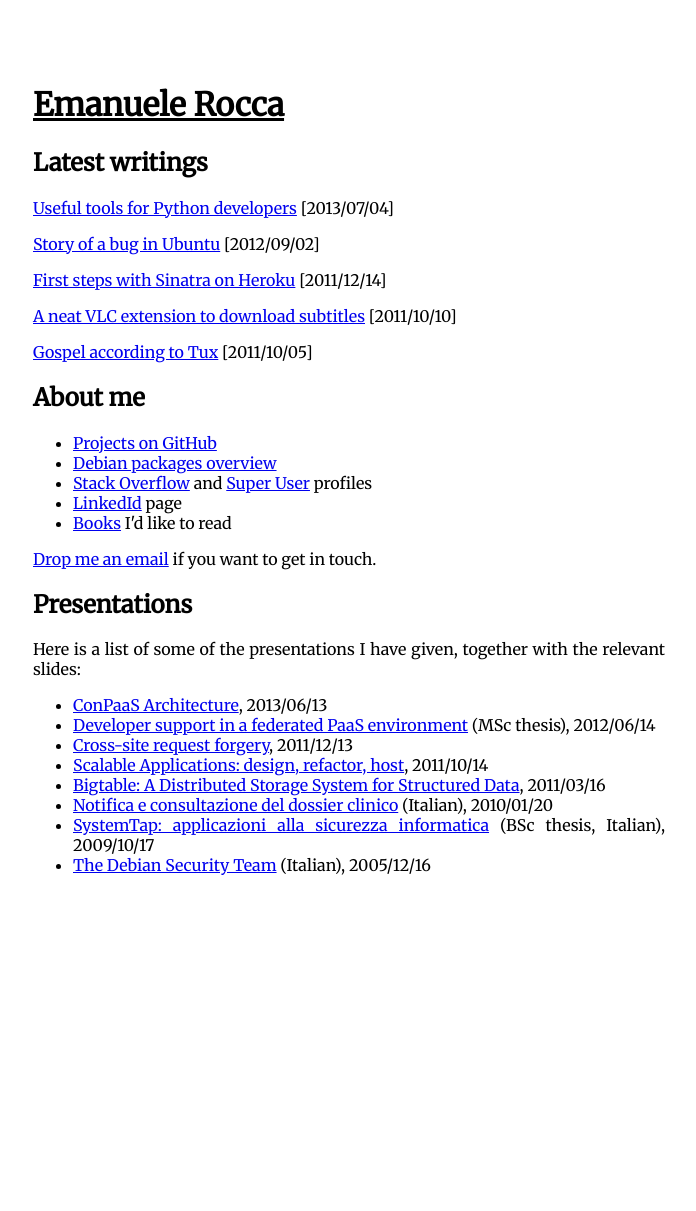
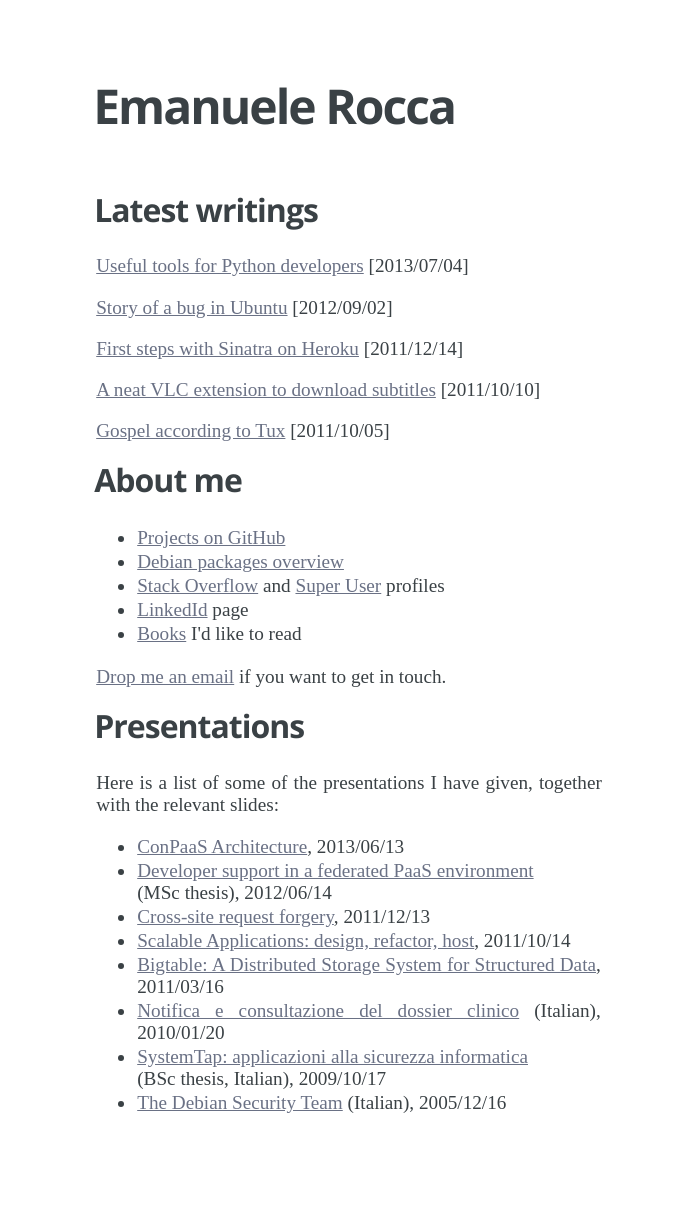
Before and after one commit to ema/website, a Jekyll site: the page built from index.html, in a window 1280 px wide. Shown: the whole page, without its empty margins (291-987 px from the left). Built offline with Jekyll 4.4.1, drawn with Linux system fonts in a browser that asks for light colours; some web fonts are replaced; the list of posts is cut into pages by our own code; before the commit the page ends 955 px from its top, so only the background shows below that.

Commit message:
New font, better style.

```diff
--- a/_layouts/default.html
+++ b/_layouts/default.html
@@ -12,6 +12,7 @@
     <link rel="openid.server" href="http://openid-provider.appspot.com/emarocca" />
     <link rel="openid.delegate" href="http://openid-provider.appspot.com/emarocca" />
     <link rel="stylesheet" type="text/css" href="{{ site.url }}/autumn.css">
+    <link rel="stylesheet" type="text/css" href="http://fonts.googleapis.com/css?family=Droid+Serif:400,700,400italic|Open+Sans:700,400" />
 
     <style>
     @import url(http://fonts.googleapis.com/css?family=Merriweather:300,400);
@@ -21,11 +22,18 @@
         /*background-image: url(http://www.catb.org/hacker-emblem/glider.png);*/
         background-position: right center;
         background-repeat:no-repeat;
-        font-family: Merriweather, serif;
+        /*font-family: Merriweather, serif;*/
+        font-family: 'Droid Serif', serif;
+        font-size: 120%;
+        color: #3A4145;
     }
 
     img {
         border: 0;
+    }
+
+    li {
+        padding: 1px;
     }
 
     #twitter {
@@ -35,7 +43,7 @@
     }
 
     #container {
-        width: 50%;
+        width: 40%;
         margin-left: auto;
         margin-right: auto;
         text-align: justify;
@@ -74,13 +82,43 @@
         background-color: #fff;
     }
 
-    h1 a {
+    a {
         text-decoration: underline;
-        color: black;
+        color: #6A7185;
     }
 
-    pre {
-        font-size: 120%;
+    #title > a, .postTitle >a {
+        text-decoration: none;
+        color: #3A4145;
+    }
+
+    h1#title {
+        padding-bottom: 0.5em;
+    }
+
+    h2.postTitle {
+        padding-top: 0.5em;
+    }
+
+    h1, h2 {
+        text-rendering: optimizeLegibility;
+        line-height: 1;
+        margin-top: 0;
+        font-family: 'Open Sans', sans-serif;
+    }
+
+    h1 {
+        font-size: 3rem;
+        line-height: 1.2em;
+        letter-spacing: -2px;
+        text-indent: -3px;
+    }
+
+    h2 {
+        font-size: 2rem;
+        line-height: 1.2em;
+        letter-spacing: -1px;
+        text-indent: -2px;
     }
     </style>
 
--- a/_layouts/post.html
+++ b/_layouts/post.html
@@ -3,10 +3,10 @@ layout: default
 page_name: blog
 ---
 <div class="post">
-    <h2><a href="{{ site.url }}{{ page.url }}">{{page.title}}</a></h2>
+    <small class="date">{{ page.date | date:"%B %d, %Y" }}</small>
+    <h2 class="postTitle"><a href="{{ site.url }}{{ page.url }}">{{page.title}}</a></h2>
 
-    <small class="meta">{{ page.date | date:"%B %d, %Y" }} {% for t in page.tags %}
-      {% if forloop.first == true %} | {% endif %}
+    <small class="meta">{% for t in page.tags %}
       <a href="{{ site.url }}/topics/{{ t }}">{{ t }}</a>{% if forloop.last == false %}, {% endif %}
       {% endfor %}</small>
 
--- a/index.html
+++ b/index.html
@@ -35,12 +35,12 @@ page_name: homepage
 
     <ul>
     <li><a href="slides/conpaas-architecture.pdf">ConPaaS Architecture</a>, 2013/06/13</li>
-    <li><a href="slides/developers-and-paas.pdf">Developer support in a federated PaaS environment</a> (MSc thesis), 2012/06/14</li>
+    <li><a href="slides/developers-and-paas.pdf">Developer support in a federated PaaS environment</a><br />(MSc thesis), 2012/06/14</li>
     <li><a href="slides/csrf.pdf">Cross-site request forgery</a>, 2011/12/13</li>
     <li><a href="slides/scalable-webapp-hosting.pdf">Scalable Applications: design, refactor, host</a>, 2011/10/14</li>
     <li><a href="slides/bigtable.pdf">Bigtable: A Distributed Storage System for Structured Data</a>, 2011/03/16</li>
     <li><a href="slides/notifica-consultazione-referti.pdf">Notifica e consultazione del dossier clinico</a> (Italian), 2010/01/20</li>
-    <li><a href="slides/systemtap-ids.pdf">SystemTap: applicazioni alla sicurezza informatica</a> (BSc thesis, Italian), 2009/10/17</li>
+    <li><a href="slides/systemtap-ids.pdf">SystemTap: applicazioni alla sicurezza informatica</a><br />(BSc thesis, Italian), 2009/10/17</li>
     <li><a href="slides/debian_security_team.pdf">The Debian Security Team</a> (Italian), 2005/12/16 </li>
     </ul>
 </div>
```
